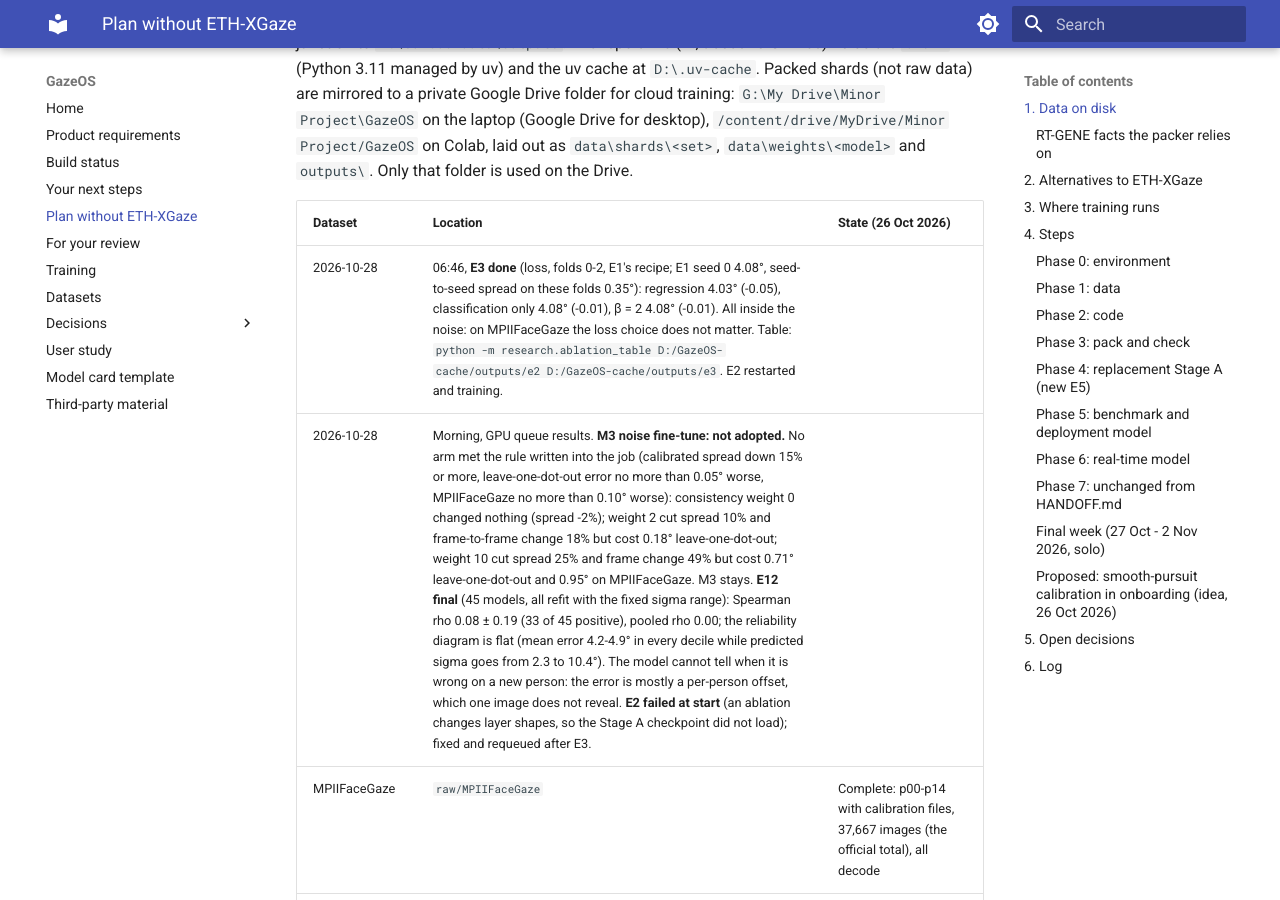
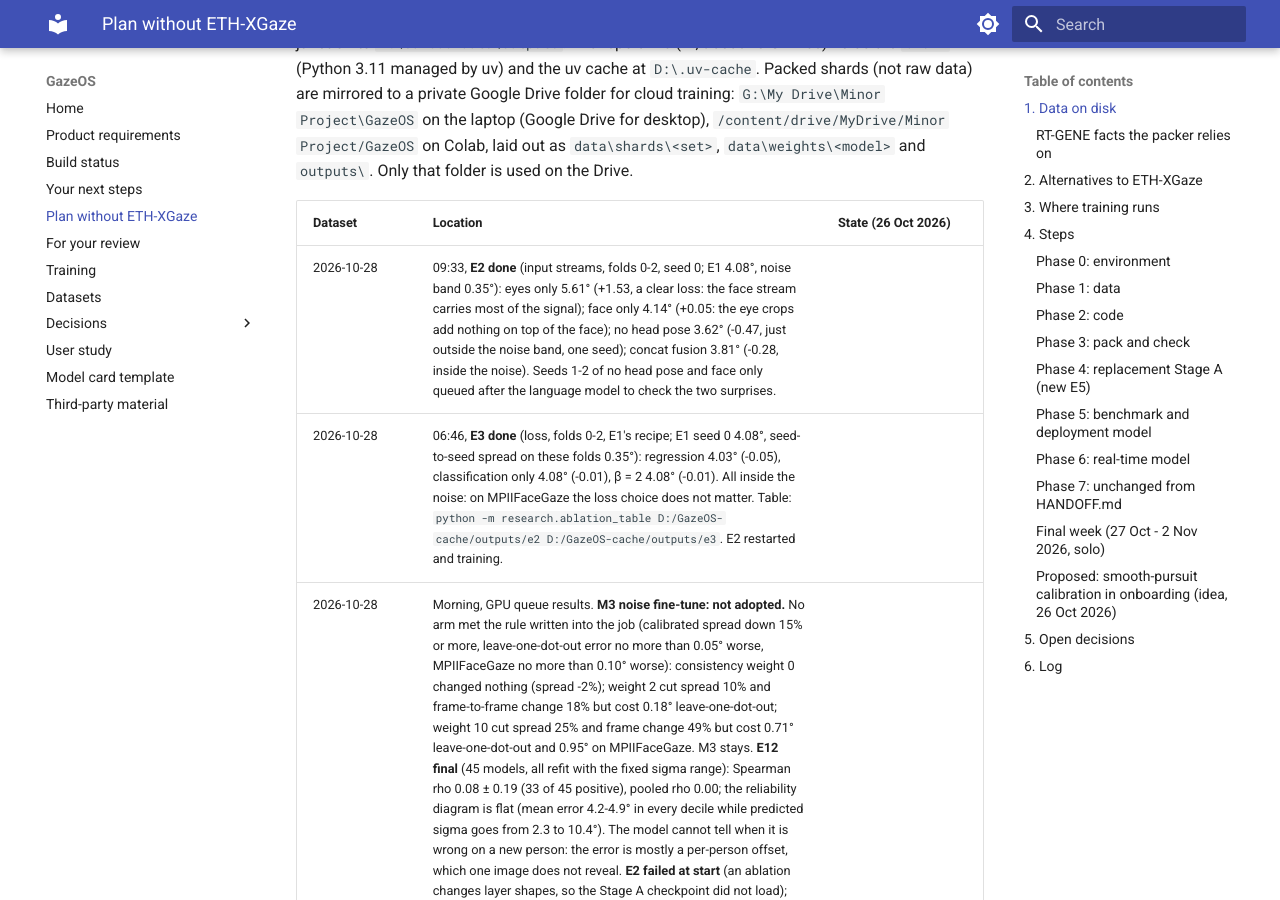
Before and after one commit to deep-9549/Gaze-Os, an MkDocs documentation site: the page built from docs/PLAN.md, in a window 1280 px wide and 900 px high, scrolled down 410 px. Built offline with MkDocs 1.6.1 and Material for MkDocs 9.7.7, drawn with Linux system fonts in a browser that asks for light colours.

Commit message:
docs(plan): E2 results

```diff
--- a/docs/PLAN.md
+++ b/docs/PLAN.md
@@ -23,6 +23,7 @@ used on the Drive.
 
 | Dataset | Location | State (26 Oct 2026) |
 | --- | --- | --- |
+| 2026-10-28 | 09:33, **E2 done** (input streams, folds 0-2, seed 0; E1 4.08°, noise band 0.35°): eyes only 5.61° (+1.53, a clear loss: the face stream carries most of the signal); face only 4.14° (+0.05: the eye crops add nothing on top of the face); no head pose 3.62° (-0.47, just outside the noise band, one seed); concat fusion 3.81° (-0.28, inside the noise). Seeds 1-2 of no head pose and face only queued after the language model to check the two surprises. |
 | 2026-10-28 | 06:46, **E3 done** (loss, folds 0-2, E1's recipe; E1 seed 0 4.08°, seed-to-seed spread on these folds 0.35°): regression 4.03° (-0.05), classification only 4.08° (-0.01), β = 2 4.08° (-0.01). All inside the noise: on MPIIFaceGaze the loss choice does not matter. Table: `python -m research.ablation_table D:/GazeOS-cache/outputs/e2 D:/GazeOS-cache/outputs/e3`. E2 restarted and training. |
 | 2026-10-28 | Morning, GPU queue results. **M3 noise fine-tune: not adopted.** No arm met the rule written into the job (calibrated spread down 15% or more, leave-one-dot-out error no more than 0.05° worse, MPIIFaceGaze no more than 0.10° worse): consistency weight 0 changed nothing (spread -2%); weight 2 cut spread 10% and frame-to-frame change 18% but cost 0.18° leave-one-dot-out; weight 10 cut spread 25% and frame change 49% but cost 0.71° leave-one-dot-out and 0.95° on MPIIFaceGaze. M3 stays. **E12 final** (45 models, all refit with the fixed sigma range): Spearman rho 0.08 ± 0.19 (33 of 45 positive), pooled rho 0.00; the reliability diagram is flat (mean error 4.2-4.9° in every decile while predicted sigma goes from 2.3 to 10.4°). The model cannot tell when it is wrong on a new person: the error is mostly a per-person offset, which one image does not reveal. **E2 failed at start** (an ablation changes layer shapes, so the Stage A checkpoint did not load); fixed and requeued after E3. |
 | MPIIFaceGaze | `raw/MPIIFaceGaze` | Complete: p00-p14 with calibration files, 37,667 images (the official total), all decode |
```
